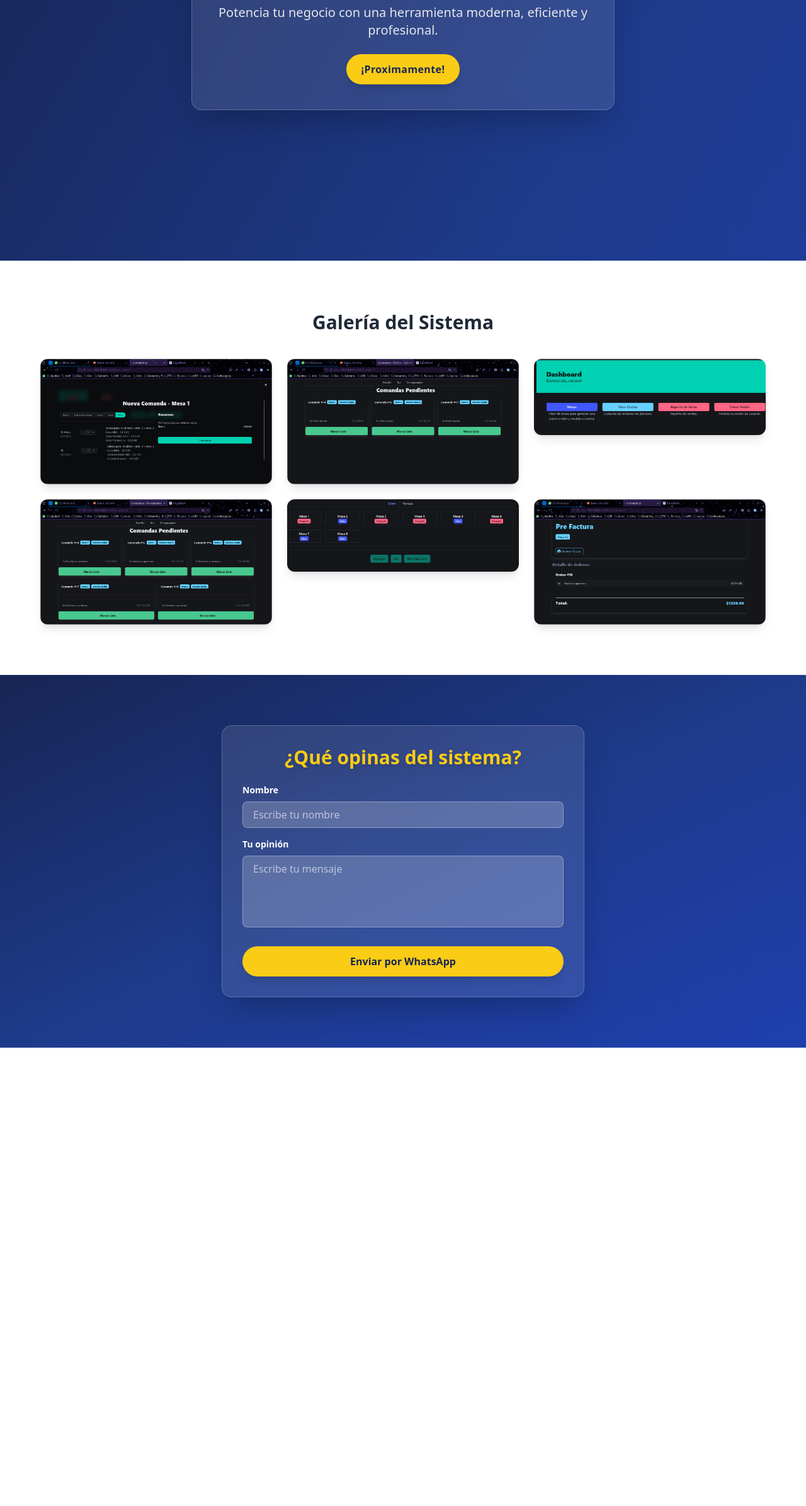
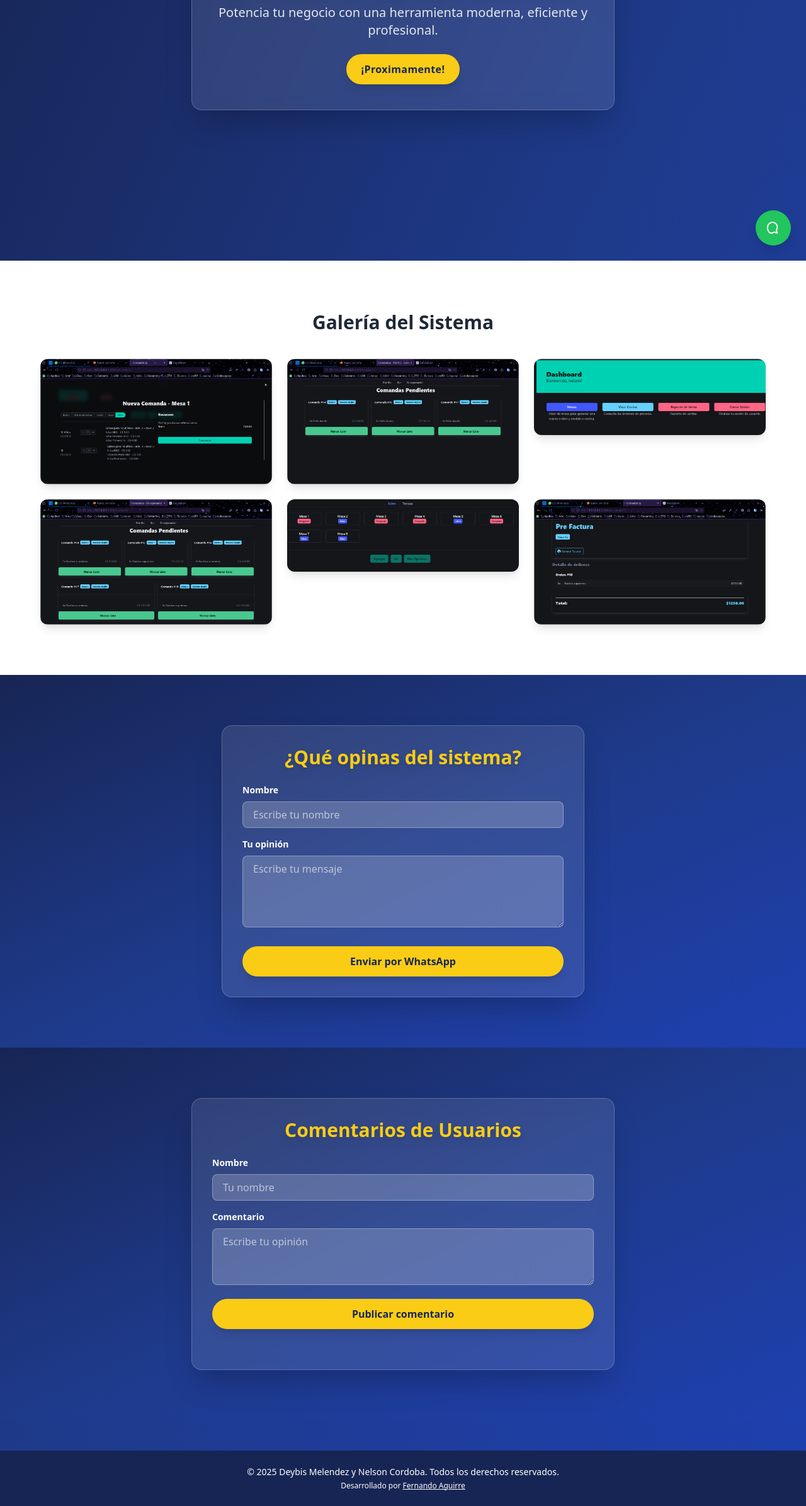
Before and after one commit to fernnwe/anuncio-sistema, a plain HTML site: page index.html in a window 1280 px wide. Shown: the part 386-2778 px from the top of the page at 63% size. Before the commit the page ends 2050 px from the top, so only its background shows below. Drawn offline with nearby package versions, Linux system fonts and the light colour scheme.

Commit message:
Añadiendo formulario de comentarios y boton de whatsapp

```diff
--- a/index.html
+++ b/index.html
@@ -4,6 +4,8 @@
   <meta charset="UTF-8" />
   <meta name="viewport" content="width=device-width, initial-scale=1.0" />
   <title>Sistema de Facturación</title>
+  <link href="https://unpkg.com/aos@2.3.1/dist/aos.css" rel="stylesheet">
+
   <script src="https://cdn.tailwindcss.com"></script>
 </head>
 <body class="bg-gradient-to-br from-blue-950 via-blue-900 to-blue-800 min-h-screen text-white">
@@ -89,6 +91,110 @@
     });
   </script>
 
+ <!-- Sección de Comentarios (con LocalStorage) -->
+<section class="bg-gradient-to-br from-blue-950 via-blue-900 to-blue-800 py-20 px-6 text-white">
+  <div class="max-w-2xl mx-auto bg-white/10 backdrop-blur-md border border-white/20 rounded-2xl shadow-2xl p-8">
+    <h2 class="text-3xl font-bold text-center mb-6 text-yellow-400 drop-shadow-lg">Comentarios de Usuarios</h2>
+    <form id="comentarioForm" class="mb-8">
+      <div class="mb-4">
+        <label for="usuario" class="block text-sm font-semibold mb-2">Nombre</label>
+        <input
+          type="text"
+          id="usuario"
+          class="w-full bg-white/20 text-white placeholder-white/60 border border-white/30 rounded-lg px-4 py-2 focus:outline-none focus:ring-2 focus:ring-yellow-400"
+          placeholder="Tu nombre"
+          required
+        />
+      </div>
+      <div class="mb-4">
+        <label for="comentario" class="block text-sm font-semibold mb-2">Comentario</label>
+        <textarea
+          id="comentario"
+          rows="3"
+          class="w-full bg-white/20 text-white placeholder-white/60 border border-white/30 rounded-lg px-4 py-2 focus:outline-none focus:ring-2 focus:ring-yellow-400"
+          placeholder="Escribe tu opinión"
+          required
+        ></textarea>
+      </div>
+      <button
+        type="submit"
+        class="w-full bg-yellow-400 text-blue-950 font-bold px-6 py-3 rounded-full shadow-lg hover:scale-105 transition-transform duration-300"
+      >
+        Publicar comentario
+      </button>
+    </form>
+
+    <div id="listaComentarios" class="space-y-4">
+      <!-- Comentarios se insertan aquí -->
+    </div>
+  </div>
+</section>
+
+
+<a
+href="https://wa.me/50581088124"
+target="_blank"
+class="fixed bottom-6 right-6 bg-green-500 hover:bg-green-600 text-white p-4 rounded-full shadow-lg z-50 transition-transform hover:scale-110"
+title="Chatear por WhatsApp"
+>
+<svg xmlns="http://www.w3.org/2000/svg" class="h-6 w-6" fill="none" viewBox="0 0 24 24" stroke="currentColor">
+  <path stroke-linecap="round" stroke-linejoin="round" stroke-width="2" d="M3 10.75C3 6.67 6.67 3 10.75 3s7.75 3.67 7.75 7.75a7.73 7.73 0 01-1.49 4.59l1.24 4.66-4.78-1.25a7.73 7.73 0 01-4.72 1.51C6.67 20.75 3 17.08 3 13V10.75z" />
+</svg>
+</a>
+
+<footer class="bg-blue-950 text-center text-white py-6 mt-12">
+  <p class="text-sm">© 2025 Deybis Melendez y Nelson Cordoba. Todos los derechos reservados.</p>
+  <p class="text-xs mt-1">Desarrollado por <a href="https://www.facebook.com/fernando.aguirre.54278" class="underline hover:text-yellow-400 transition">Fernando Aguirre</a></p>
+</footer>
+
+
+<script src="https://unpkg.com/aos@2.3.1/dist/aos.js"></script>
+<script>
+  AOS.init();
+</script>
+
+<script>
+  const form = document.getElementById('comentarioForm');
+  const listaComentarios = document.getElementById('listaComentarios');
+
+  // Cargar comentarios almacenados al iniciar
+  window.addEventListener('DOMContentLoaded', () => {
+    const comentarios = JSON.parse(localStorage.getItem('comentarios')) || [];
+    comentarios.forEach(mostrarComentario);
+  });
+
+  form.addEventListener('submit', function (e) {
+    e.preventDefault();
+
+    const nombre = document.getElementById('usuario').value.trim();
+    const texto = document.getElementById('comentario').value.trim();
+    if (!nombre || !texto) return;
+
+    const nuevo = { nombre, texto };
+
+    // Guardar en LocalStorage
+    const comentarios = JSON.parse(localStorage.getItem('comentarios')) || [];
+    comentarios.unshift(nuevo);
+    localStorage.setItem('comentarios', JSON.stringify(comentarios));
+
+    mostrarComentario(nuevo);
+    form.reset();
+  });
+
+  function mostrarComentario({ nombre, texto }) {
+    const comentarioDiv = document.createElement('div');
+    comentarioDiv.className = 'bg-white/10 border border-white/20 rounded-lg p-4 shadow';
+    comentarioDiv.innerHTML = `
+      <p class="text-yellow-300 font-semibold">${nombre}</p>
+      <p class="text-white mt-1">${texto}</p>
+    `;
+    listaComentarios.prepend(comentarioDiv);
+  }
+</script>
+
+
+
+
 
 </body>
 </html>
```
